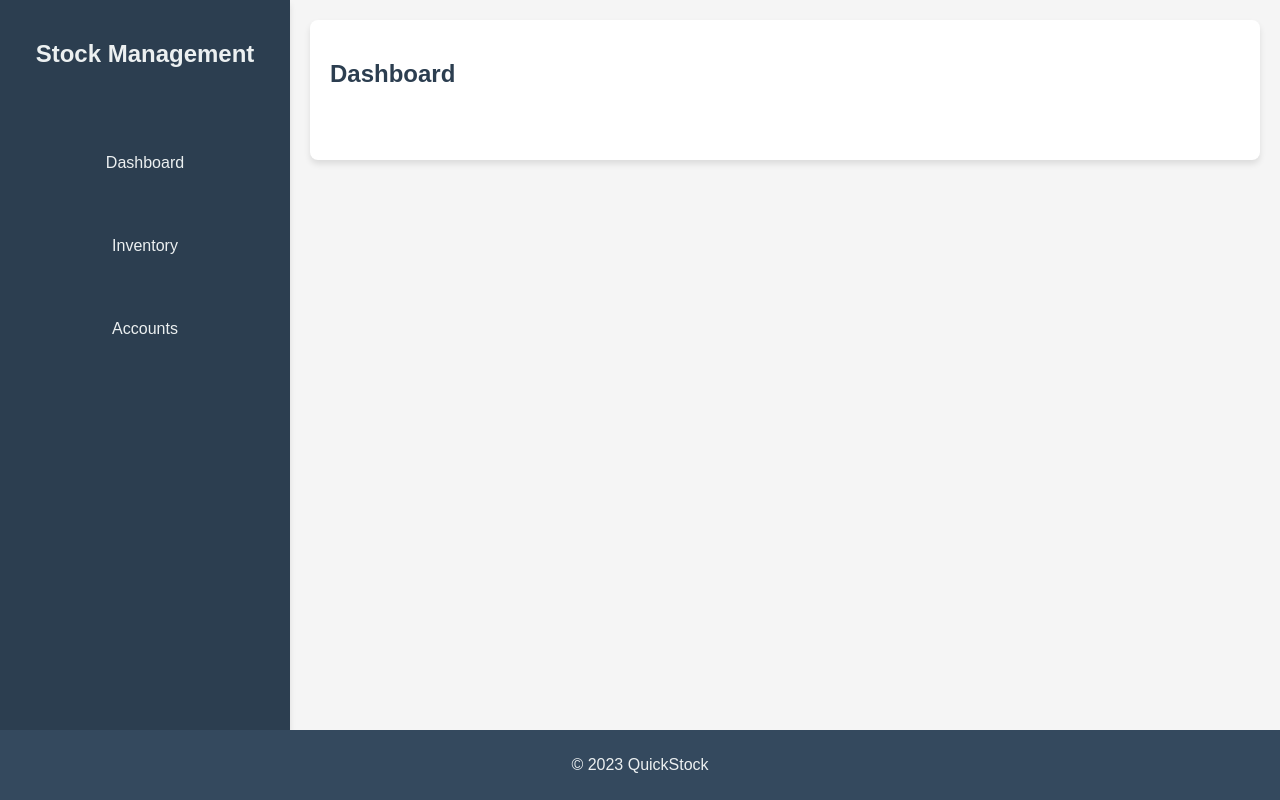
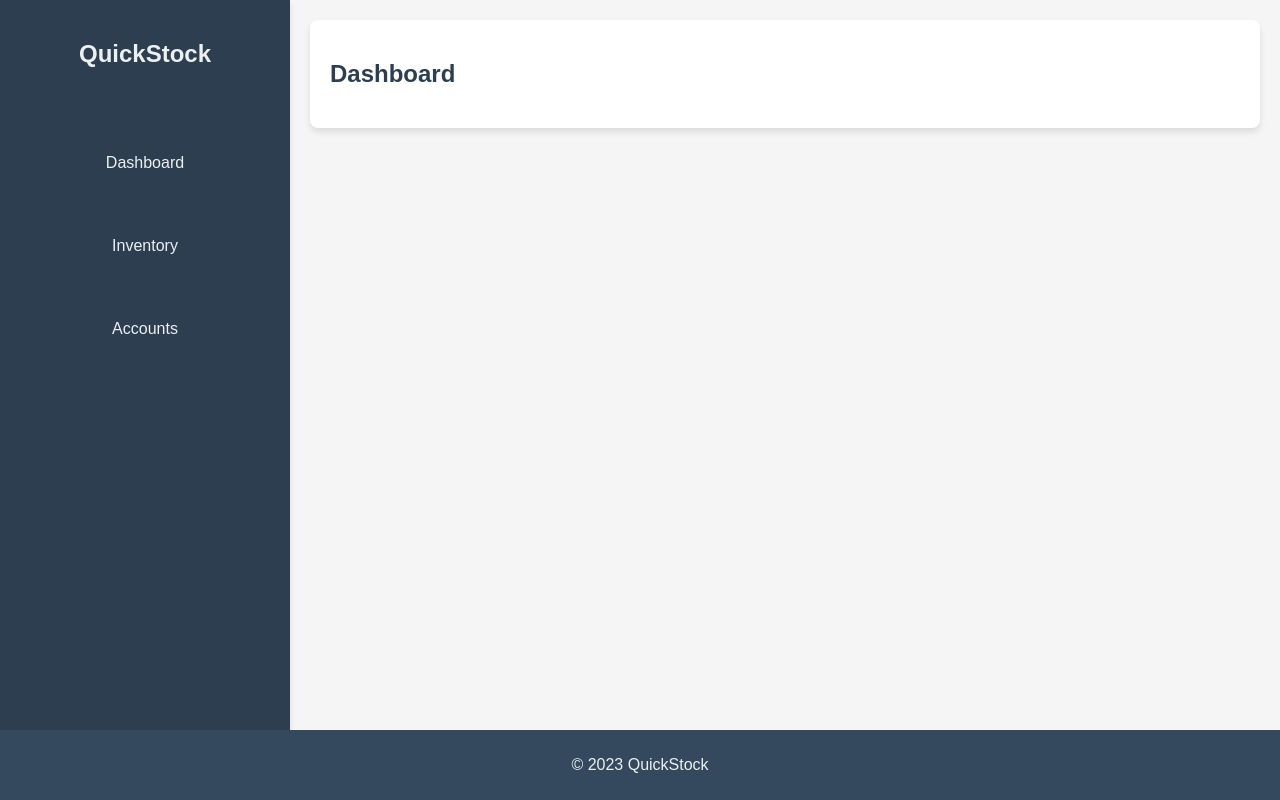
Before and after one commit to lahndrick/QuickStock, a React (Create React App) app in the folder react-app/: page /dashboard in a window 1280 px wide. Built offline with nearby package versions, Linux system fonts and the light colour scheme.

Commit message:
Testing react

```diff
--- a/react-app/package.json
+++ b/react-app/package.json
@@ -6,6 +6,7 @@
     "@testing-library/jest-dom": "^5.17.0",
     "@testing-library/react": "^13.4.0",
     "@testing-library/user-event": "^13.5.0",
+    "mongodb": "^6.2.0",
     "react": "^18.2.0",
     "react-dom": "^18.2.0",
     "react-scripts": "5.0.1",
--- a/react-app/src/App.js
+++ b/react-app/src/App.js
@@ -34,7 +34,7 @@ function App() {
 				<div className="app-container">
 					<nav className="app-sidebar">
 						<div className="sidebar-header">
-							<h1>Stock Management</h1>
+							<h1>QuickStock</h1>
 						</div>
 						<ul>
 							{/* Wrap the entire li with Link */}
--- a/react-app/src/components/Dashboard.js
+++ b/react-app/src/components/Dashboard.js
@@ -17,7 +17,6 @@ function Dashboard() {
 			<section className="dashboard-section">
 				{/* Dashboard content goes here */}
 				<h2>Dashboard</h2>
-				<p></p>
 				{/* ... */}
 			</section>
 		</div>
```
Also changed, not shown: 1 other file (tests, documents, lock files or other folders).
